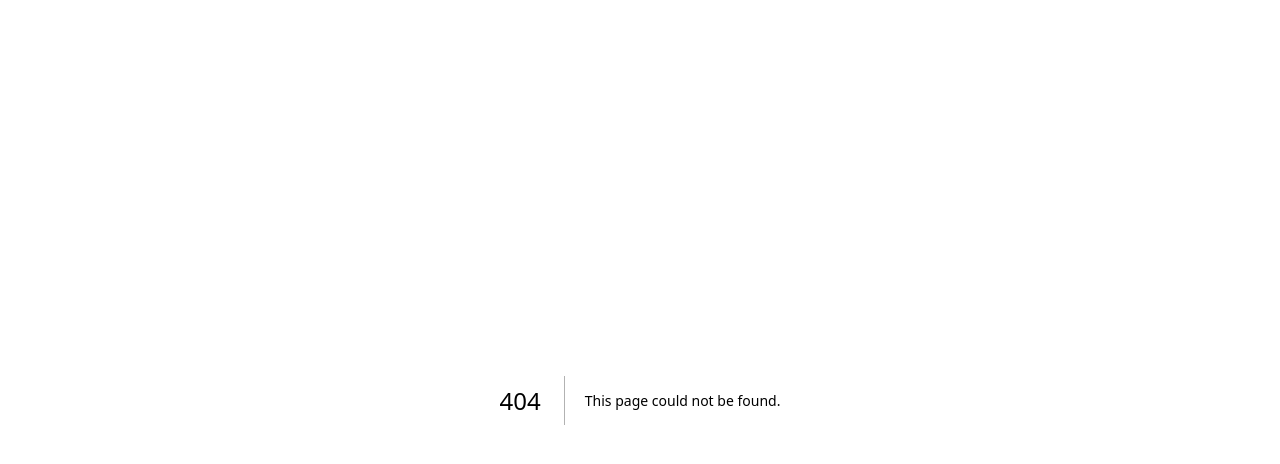
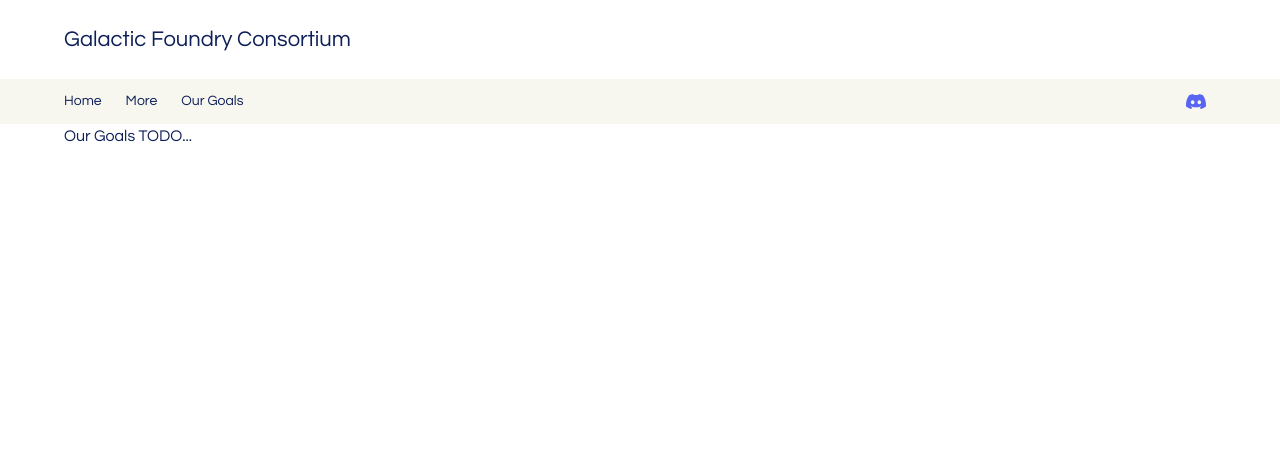
Before and after one commit to rishabhpoddar/galactic-foundry-website, a Next.js app: page /goals in a window 1280 px wide. Before the commit this address had no page. Shown: the top 464 px of the page. Built offline with nearby package versions, Linux system fonts and the light colour scheme.

Commit message:
gets navigation to work

```diff
--- a/app/globals.css
+++ b/app/globals.css
@@ -3,27 +3,28 @@
 @tailwind utilities;
 
 :root {
-  --foreground-rgb: 0, 0, 0;
-  --background-start-rgb: 214, 219, 220;
+  --foreground-rgb: 255, 255, 255;
+  --background-start-rgb: 255, 255, 255;
   --background-end-rgb: 255, 255, 255;
 }
 
-@media (prefers-color-scheme: dark) {
-  :root {
-    --foreground-rgb: 255, 255, 255;
-    --background-start-rgb: 0, 0, 0;
-    --background-end-rgb: 0, 0, 0;
-  }
+body {
+  background: white;
 }
 
-body {
-  color: rgb(var(--foreground-rgb));
-  background: linear-gradient(
-      to bottom,
-      transparent,
-      rgb(var(--background-end-rgb))
-    )
-    rgb(var(--background-start-rgb));
+.full-width {
+  margin-left: -5vw;
+  margin-right: -5vw;
+}
+
+.margin-width {
+  margin-left: 5vw;
+  margin-right: 5vw;
+}
+
+main {
+  width: 100%;
+  display: flex;
 }
 
 @layer utilities {
--- /dev/null
+++ b/app/goals/page.tsx
@@ -0,0 +1,9 @@
+import "../globals.css";
+
+export default function Home() {
+    return (
+        <main>
+            Our Goals TODO...
+        </main>
+    );
+}
--- a/app/layout.tsx
+++ b/app/layout.tsx
@@ -1,12 +1,13 @@
 import type { Metadata } from "next";
-import { Inter } from "next/font/google";
 import "./globals.css";
+import { Questrial } from 'next/font/google'
+import Navbar from "./navbar";
 
-const inter = Inter({ subsets: ["latin"] });
+const inter = Questrial({ weight: '400', subsets: ["latin"] });
 
 export const metadata: Metadata = {
-  title: "Create Next App",
-  description: "Generated by create next app",
+  title: "Galactic Foundry",
+  description: "EVE online corporation",
 };
 
 export default function RootLayout({
@@ -16,7 +17,17 @@ export default function RootLayout({
 }>) {
   return (
     <html lang="en">
-      <body className={inter.className}>{children}</body>
+      <body className={inter.className + " margin-width"} style={{
+        color: "#0e1f58"
+      }}>
+        <div style={{
+          paddingTop: "2%",
+          paddingBottom: "2%",
+          fontSize: "22px",
+        }}>Galactic Foundry Consortium</div>
+        <Navbar />
+        {children}
+      </body>
     </html>
   );
 }
--- /dev/null
+++ b/app/more/page.tsx
@@ -0,0 +1,9 @@
+import "../globals.css";
+
+export default function More() {
+    return (
+        <main>
+            More TODO...
+        </main>
+    );
+}
--- /dev/null
+++ b/app/navbar.tsx
@@ -0,0 +1,64 @@
+"use client"
+import React from "react";
+import Link from "next/link";
+import "./globals.css"
+import Image from 'next/image';
+
+const Navbar = () => {
+    return (
+        <>
+            <div className="full-width" style={{
+                backgroundColor: "#f7f6ef",
+                paddingTop: "5px",
+                paddingBottom: "5px"
+            }}>
+                <div className="margin-width" style={{
+                    display: "flex",
+                    justifyContent: "center",
+                    alignItems: "center",
+                }}>
+                    <ul className="md:flex gap-x-6" style={{
+                        fontSize: "14px"
+                    }}>
+                        <li>
+                            <Link href="/">
+                                <p>Home</p>
+                            </Link>
+                        </li>
+                        <li>
+                            <Link href="/more">
+                                <p>More</p>
+                            </Link>
+                        </li>
+                        <li>
+                            <Link href="/goals">
+                                <p>Our Goals</p>
+                            </Link>
+                        </li>
+                    </ul>
+                    <div style={{
+                        flex: 1
+                    }} />
+                    <div
+                        style={{
+                            padding: "10px",
+                            cursor: "pointer",
+                        }}
+                        onClick={() => {
+                            window.open("https://discord.gg/nShSTvtpeX", "_blank");
+                        }}>
+                        <Image
+                            priority
+                            src="/images/discord.svg"
+                            width={20}
+                            height={20}
+                            alt="Join our Discord"
+                        />
+                    </div>
+                </div>
+            </div>
+        </>
+    );
+};
+
+export default Navbar;
--- a/app/page.tsx
+++ b/app/page.tsx
@@ -1,113 +1,9 @@
-import Image from "next/image";
+import "./globals.css";
 
 export default function Home() {
   return (
-    <main className="flex min-h-screen flex-col items-center justify-between p-24">
-      <div className="z-10 max-w-5xl w-full items-center justify-between font-mono text-sm lg:flex">
-        <p className="fixed left-0 top-0 flex w-full justify-center border-b border-gray-300 bg-gradient-to-b from-zinc-200 pb-6 pt-8 backdrop-blur-2xl dark:border-neutral-800 dark:bg-zinc-800/30 dark:from-inherit lg:static lg:w-auto  lg:rounded-xl lg:border lg:bg-gray-200 lg:p-4 lg:dark:bg-zinc-800/30">
-          Get started by editing&nbsp;
-          <code className="font-mono font-bold">app/page.tsx</code>
-        </p>
-        <div className="fixed bottom-0 left-0 flex h-48 w-full items-end justify-center bg-gradient-to-t from-white via-white dark:from-black dark:via-black lg:static lg:h-auto lg:w-auto lg:bg-none">
-          <a
-            className="pointer-events-none flex place-items-center gap-2 p-8 lg:pointer-events-auto lg:p-0"
-            href="https://vercel.com?utm_source=create-next-app&utm_medium=appdir-template&utm_campaign=create-next-app"
-            target="_blank"
-            rel="noopener noreferrer"
-          >
-            By{" "}
-            <Image
-              src="/vercel.svg"
-              alt="Vercel Logo"
-              className="dark:invert"
-              width={100}
-              height={24}
-              priority
-            />
-          </a>
-        </div>
-      </div>
-
-      <div className="relative flex place-items-center before:absolute before:h-[300px] before:w-full sm:before:w-[480px] before:-translate-x-1/2 before:rounded-full before:bg-gradient-radial before:from-white before:to-transparent before:blur-2xl before:content-[''] after:absolute after:-z-20 after:h-[180px] after:w-full sm:after:w-[240px] after:translate-x-1/3 after:bg-gradient-conic after:from-sky-200 after:via-blue-200 after:blur-2xl after:content-[''] before:dark:bg-gradient-to-br before:dark:from-transparent before:dark:to-blue-700 before:dark:opacity-10 after:dark:from-sky-900 after:dark:via-[#0141ff] after:dark:opacity-40 before:lg:h-[360px] z-[-1]">
-        <Image
-          className="relative dark:drop-shadow-[0_0_0.3rem_#ffffff70] dark:invert"
-          src="/next.svg"
-          alt="Next.js Logo"
-          width={180}
-          height={37}
-          priority
-        />
-      </div>
-
-      <div className="mb-32 grid text-center lg:max-w-5xl lg:w-full lg:mb-0 lg:grid-cols-4 lg:text-left">
-        <a
-          href="https://nextjs.org/docs?utm_source=create-next-app&utm_medium=appdir-template&utm_campaign=create-next-app"
-          className="group rounded-lg border border-transparent px-5 py-4 transition-colors hover:border-gray-300 hover:bg-gray-100 hover:dark:border-neutral-700 hover:dark:bg-neutral-800/30"
-          target="_blank"
-          rel="noopener noreferrer"
-        >
-          <h2 className={`mb-3 text-2xl font-semibold`}>
-            Docs{" "}
-            <span className="inline-block transition-transform group-hover:translate-x-1 motion-reduce:transform-none">
-              -&gt;
-            </span>
-          </h2>
-          <p className={`m-0 max-w-[30ch] text-sm opacity-50`}>
-            Find in-depth information about Next.js features and API.
-          </p>
-        </a>
-
-        <a
-          href="https://nextjs.org/learn?utm_source=create-next-app&utm_medium=appdir-template-tw&utm_campaign=create-next-app"
-          className="group rounded-lg border border-transparent px-5 py-4 transition-colors hover:border-gray-300 hover:bg-gray-100 hover:dark:border-neutral-700 hover:dark:bg-neutral-800/30"
-          target="_blank"
-          rel="noopener noreferrer"
-        >
-          <h2 className={`mb-3 text-2xl font-semibold`}>
-            Learn{" "}
-            <span className="inline-block transition-transform group-hover:translate-x-1 motion-reduce:transform-none">
-              -&gt;
-            </span>
-          </h2>
-          <p className={`m-0 max-w-[30ch] text-sm opacity-50`}>
-            Learn about Next.js in an interactive course with&nbsp;quizzes!
-          </p>
-        </a>
-
-        <a
-          href="https://vercel.com/templates?framework=next.js&utm_source=create-next-app&utm_medium=appdir-template&utm_campaign=create-next-app"
-          className="group rounded-lg border border-transparent px-5 py-4 transition-colors hover:border-gray-300 hover:bg-gray-100 hover:dark:border-neutral-700 hover:dark:bg-neutral-800/30"
-          target="_blank"
-          rel="noopener noreferrer"
-        >
-          <h2 className={`mb-3 text-2xl font-semibold`}>
-            Templates{" "}
-            <span className="inline-block transition-transform group-hover:translate-x-1 motion-reduce:transform-none">
-              -&gt;
-            </span>
-          </h2>
-          <p className={`m-0 max-w-[30ch] text-sm opacity-50`}>
-            Explore starter templates for Next.js.
-          </p>
-        </a>
-
-        <a
-          href="https://vercel.com/new?utm_source=create-next-app&utm_medium=appdir-template&utm_campaign=create-next-app"
-          className="group rounded-lg border border-transparent px-5 py-4 transition-colors hover:border-gray-300 hover:bg-gray-100 hover:dark:border-neutral-700 hover:dark:bg-neutral-800/30"
-          target="_blank"
-          rel="noopener noreferrer"
-        >
-          <h2 className={`mb-3 text-2xl font-semibold`}>
-            Deploy{" "}
-            <span className="inline-block transition-transform group-hover:translate-x-1 motion-reduce:transform-none">
-              -&gt;
-            </span>
-          </h2>
-          <p className={`m-0 max-w-[30ch] text-sm opacity-50 text-balance`}>
-            Instantly deploy your Next.js site to a shareable URL with Vercel.
-          </p>
-        </a>
-      </div>
+    <main>
+      Home TODO...
     </main>
   );
 }
```
Also changed, not shown: public/images/discord.svg (added).
